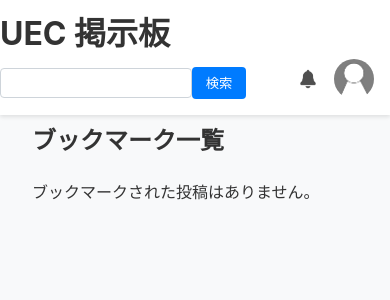
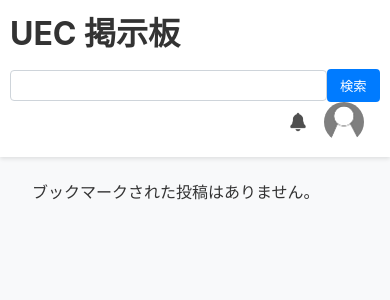
Before and after one commit to sekieiwork/UecBrett, a Flask app: page /bookmarks in a window 390 px wide. Shown: the top 300 px of the page. Run offline with Flask 3, Linux system fonts and the light colour scheme; the visitor is signed in with stand-in values (Sample User, id 1); data that the repository does not hold is empty; some libraries are stand-ins or nearby versions.

Commit message:
スマホレイアウト

```diff
--- a/templates/layout.html
+++ b/templates/layout.html
@@ -219,6 +219,50 @@
     .dropdown-container:hover .dropdown-content {
         display: block;
     }
+
+/*----------------------------------*/
+/* スマホ版レイアウトの調整（768px以下） */
+/*----------------------------------*/
+@media (max-width: 768px) {
+    /* ヘッダー全体の設定 */
+    .header-content {
+        padding: 0 10px; /* 左右の余白を少し追加 */
+    }
+
+    /* 左側（タイトル）と右側（アイコン）を両端に寄せる */
+    .header-left {
+        order: 1; /* 左端に配置 */
+    }
+    .header-right {
+        order: 3; /* 右端に配置 */
+        margin-left: auto; /* 右端に寄せる */
+    }
+
+    /* 中央の検索フォームを隠す、もしくは下に配置 */
+    .header-center {
+        order: 2; /* 左右の間に配置 */
+        flex-basis: 100%; /* 横幅いっぱいに広げる */
+        margin-top: 10px; /* 上部に余白 */
+    }
+
+    /* 通知アイコンとプロフィールアイコンの間のスペース調整 */
+    .header-right > a {
+        margin-right: 10px;
+    }
+
+    /* 通知アイコンとプロフィールアイコンを縦並びにしないよう調整 */
+    .header-right {
+        flex-wrap: nowrap;
+    }
+
+    /* プロフィールのドロップダウンメニューの調整 */
+    .dropdown-content {
+        right: 0; /* 画面の右端を基準にする */
+        left: auto;
+        min-width: 150px; /* 最小幅を設定 */
+        box-shadow: 0px 4px 8px 0px rgba(0,0,0,0.2);
+    }
+}
     </style>
 </head>
 <body>
```
Also changed, not shown: instance/site.db.
